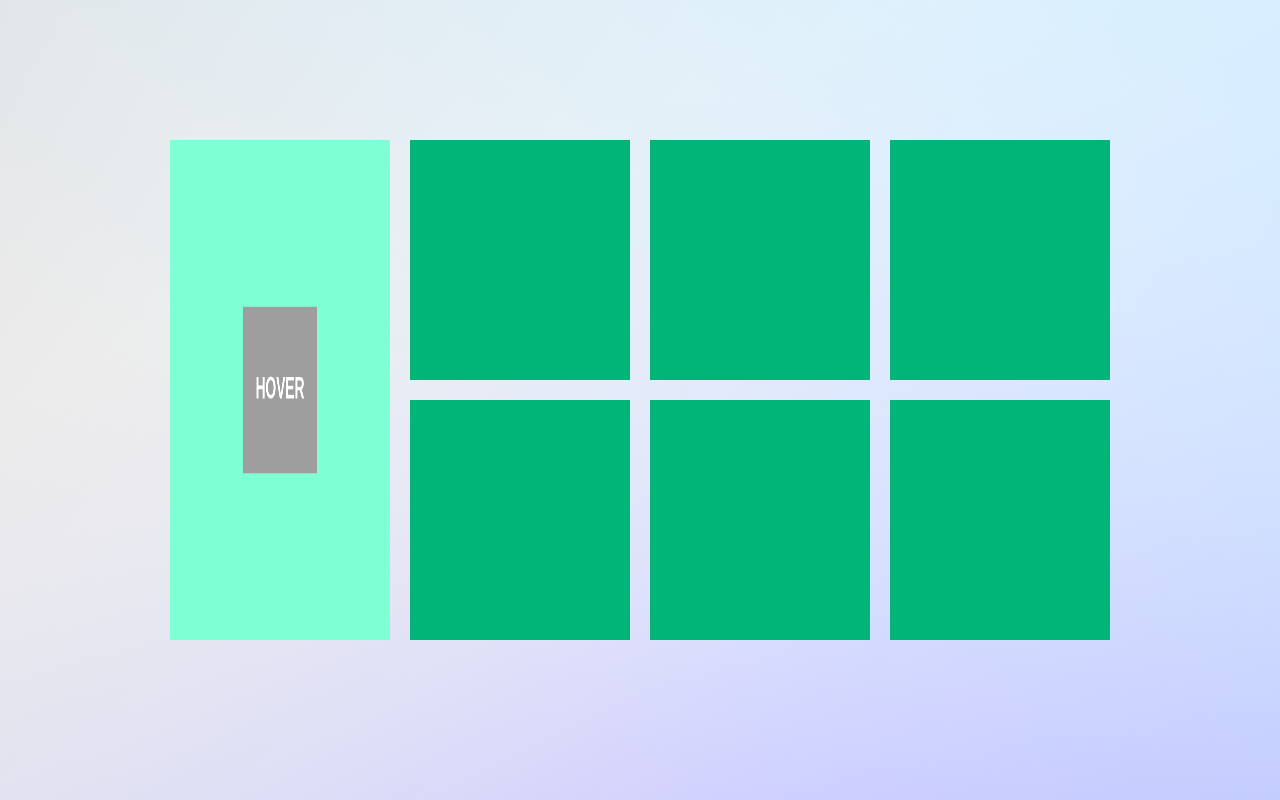
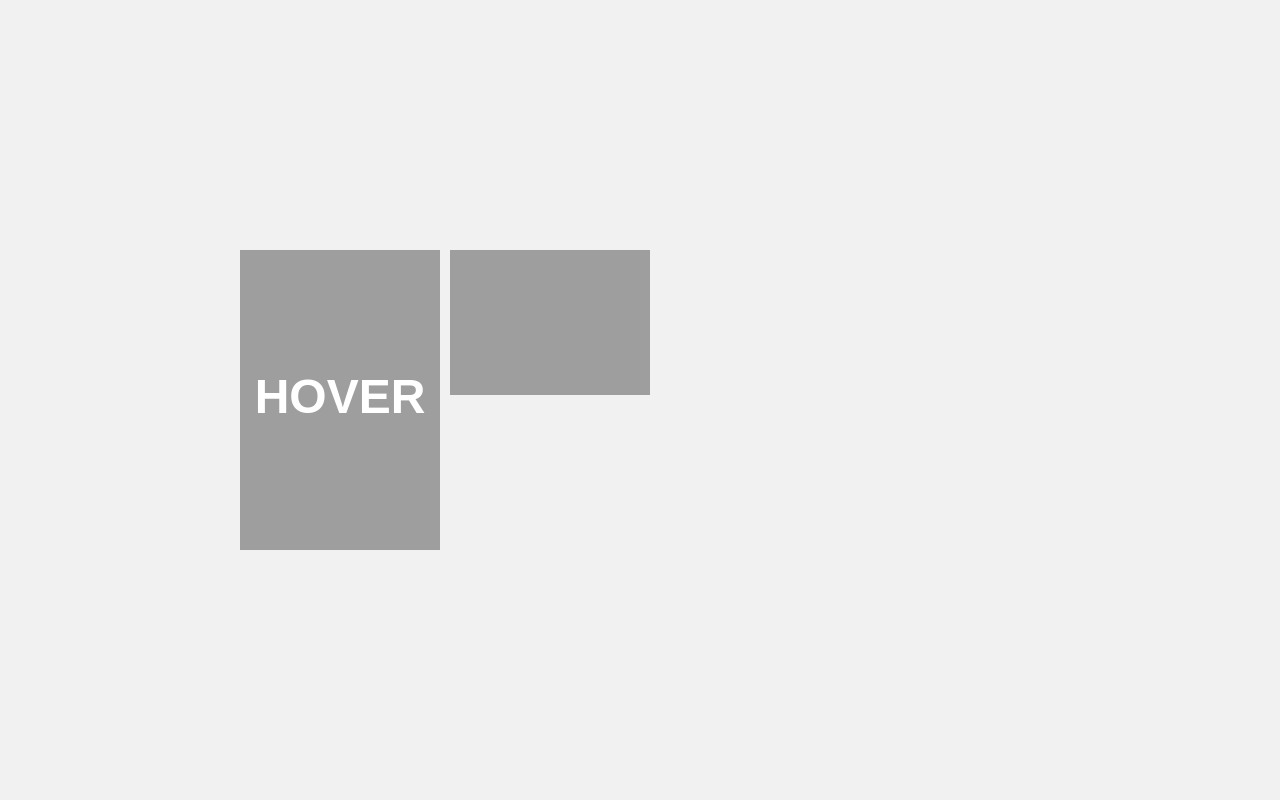
Before and after one commit to 1iyc/js-study, a plain HTML site: page canvas-elasticbutton/Apply/index.html in a window 1280 px wide. Drawn offline with nearby package versions, Linux system fonts and the light colour scheme.

Commit message:
Add One Ellastic Block

```diff
--- a/canvas-elasticbutton/Apply/css/style.css
+++ b/canvas-elasticbutton/Apply/css/style.css
@@ -1,59 +1,15 @@
 body {
-  background: linear-gradient(217deg, rgba(207, 237, 255, 0.8), rgba(255,0,0,0) 70.71%),
-              linear-gradient(127deg, rgba(223, 223, 223, 0.8), rgba(0,255,0,0) 70.71%),
-              linear-gradient(336deg, rgba(176, 176, 255, 0.8), rgba(0,0,255,0) 70.71%);
-  margin: 0;
-  padding: 0;
-  box-sizing: border-box;
-}
-
-.main-body {
-  /* background-color: aqua; */
-  width: 940px;
-  height: 800px;
-  margin: 0 auto;
-  padding: 0;
-  align-content: center;
-  display: grid;
-  grid-template-columns: 220px 220px 220px 220px;
-  grid-template-rows: 240px 240px;
-  grid-gap: 20px;
+    background-color: #f1f1f1;
+    margin: 0;
 }
 
 #canvas {
-  width: 220px;
-  height: 500px;
-  background-color: aquamarine;
-  grid-column: 1;
-  grid-row: 1/span 3;
+    position: absolute;
+    margin: auto;
+    width: 900px;
+    height: 500px;
+    top: 0;
+    bottom: 0;
+    left: 0;
+    right: 0;
 }
-#canvas02 {
-  width: 220px;
-  height: 240px;
-  background-color: rgb(1, 180, 120);
-}
-#canvas03 {
-  width: 220px;
-  height: 240px;
-  background-color: rgb(1, 180, 120);
-}
-#canvas04 {
-  width: 220px;
-  height: 240px;
-  background-color: rgb(1, 180, 120);
-}
-#canvas05 {
-  width: 220px;
-  height: 240px;
-  background-color: rgb(1, 180, 120);
-}
-#canvas06 {
-  width: 220px;
-  height: 240px;
-  background-color: rgb(1, 180, 120);
-}
-#canvas07 {
-  width: 220px;
-  height: 240px;
-  background-color: rgb(1, 180, 120);
-}
--- a/canvas-elasticbutton/Apply/index.html
+++ b/canvas-elasticbutton/Apply/index.html
@@ -1,24 +1,8 @@
-<!DOCTYPE html>
-<html lang="en">
 <head>
-	<meta charset="UTF-8">
-	<meta name="viewport" content="width=device-width, initial-scale=1.0">
-	<meta http-equiv="X-UA-Compatible" content="ie=edge">
-	<link rel="stylesheet" href="./css/style.css">
-	<title>card design</title>
+	<link rel="stylesheet" type="text/css" href="./css/style.css" />
 </head>
 <body>
-	<div class="main-body">
-		<canvas id="canvas"><a href="#"></a></canvas>
-		<canvas id="canvas02"><a href="#"></a></canvas>
-		<canvas id="canvas03"><a href="#"></a></canvas>
-		<canvas id="canvas04"><a href="#"></a></canvas>
-		<canvas id="canvas05"><a href="#"></a></canvas>
-		<canvas id="canvas06"><a href="#"></a></canvas>
-		<canvas id="canvas07"><a href="#"></a></canvas>
-	</div>
-
-	<script src="https://cdnjs.cloudflare.com/ajax/libs/gsap/1.13.2/TweenMax.min.js"></script>
-	<script src="./js/canvas.js"></script>
+	<canvas id="canvas"></canvas>
+	<script type="text/javascript" src="https://cdnjs.cloudflare.com/ajax/libs/gsap/1.13.2/TweenMax.min.js"></script>
+	<script type="text/javascript" src="./js/canvas.js"></script>
 </body>
-</html>
--- a/canvas-elasticbutton/Apply/js/canvas.js
+++ b/canvas-elasticbutton/Apply/js/canvas.js
@@ -1,6 +1,6 @@
 // canvas settings
-var viewWidth = 768,
-    viewHeight = 768,
+var viewWidth = 900,
+	viewHeight = 500,
 	canvas = document.getElementById("canvas"),
 	ctx;
 
@@ -8,58 +8,68 @@ var viewWidth = 768,
 var mouse,
 	mouse0,
 	mouse1,
-    mouseInRect = false;
+	mouseInRect = false,
+	mouseInBlock1 = false;
 
 var elasticRect,
+	block1,
 	pattern,
-    expanded = false;
+	expanded = false,
+	expanded1 = false;
 
-var buttonText = 'HOVER';
+var buttonText = "HOVER";
 
 window.onload = function() {
-
 	var img = new Image();
 	img.onload = function() {
-
 		initCanvas();
 
-        pattern = ctx.createPattern(img, 'repeat');
+		pattern = ctx.createPattern(img, "repeat");
 
-        canvas.addEventListener('mousemove', function(e) {
+		canvas.addEventListener("mousemove", function(e) {
 			var r = canvas.getBoundingClientRect();
 			mouse.x = e.clientX - r.left;
 			mouse.y = e.clientY - r.top;
 			mouseInRect = contains(elasticRect, mouse);
+			mouseInBlock1 = contains(block1, mouse);
 		});
-        canvas.addEventListener('click', function(e) {
+		canvas.addEventListener("click", function(e) {
 			if (mouseInRect) {
 				if (expanded) {
-                    elasticRect.resize(256, 256, 256, 256);
+					elasticRect.resize(50, 100, 200, 300);
+				} else {
+					elasticRect.resize(25, 50, 800, 400);
 				}
-                else {
-                    elasticRect.resize(128, 128, 512, 512);
+				expanded = !expanded;
 			}
-
-                expanded = !expanded;
+			else if (mouseInBlock1) {
+				if (expanded1) {
+					block1.resize(260, 100, 200, 145);
+				} else {
+					block1.resize(25, 50, 800, 400);
+				}
+				expanded1 = !expanded1;
 			}
 		});
 
 		requestAnimationFrame(loop);
 	};
 
-    img.src = 'https://s3-us-west-2.amazonaws.com/s.cdpn.io/175711/woods.jpg';
+	img.src = "https://s3-us-west-2.amazonaws.com/s.cdpn.io/175711/woods.jpg";
 
 	mouse = new Point();
 	mouse0 = new Point();
 	mouse1 = new Point();
 
-    elasticRect = new ElasticRect(256, 256, 256, 256);
+	elasticRect = new ElasticRect(50, 100, 200, 300);
+
+	block1 = new ElasticRect(260, 100, 200, 145);
 };
 
 function initCanvas() {
 	canvas.width = viewWidth;
 	canvas.height = viewHeight;
-    ctx = canvas.getContext('2d');
+	ctx = canvas.getContext("2d");
 }
 
 function update() {
@@ -68,27 +78,28 @@ function update() {
 	mouse1.x = mouse.x;
 	mouse1.y = mouse.y;
 
-    if (mouseInRect) {
-        canvas.style.cursor = 'pointer';
-        buttonText = 'CLICK';
-    }
-    else {
-        canvas.style.cursor = 'default';
-        buttonText = 'HOVER';
+	if (mouseInRect || mouseInBlock1) {
+		canvas.style.cursor = "pointer";
+		buttonText = "CLICK";
+	} else {
+		canvas.style.cursor = "default";
+		buttonText = "HOVER";
 	}
 
 	elasticRect.update();
+	block1.update();
 }
 
 function draw() {
 	ctx.clearRect(0, 0, viewWidth, viewHeight);
 	elasticRect.draw();
+	block1.draw();
 
-    ctx.fillStyle = '#fff';
-    ctx.font = '800 48px Arial';
-    ctx.textBaseline = 'middle';
-    ctx.textAlign = 'center';
-    ctx.fillText(buttonText, 384, 384);
+	ctx.fillStyle = "#fff";
+	ctx.font = "800 48px Arial";
+	ctx.textBaseline = "middle";
+	ctx.textAlign = "center";
+	ctx.fillText(buttonText, 150, 250);
 }
 
 function loop() {
@@ -98,17 +109,15 @@ function loop() {
 	requestAnimationFrame(loop);
 }
 
-
-
 function Point(x, y) {
 	this.x = x || 0;
 	this.y = y || 0;
 }
 Point.prototype = {
-    draw:function() {
-        ctx.fillStyle = '#f0f';
+	draw: function() {
+		ctx.fillStyle = "#f0f";
 		ctx.beginPath();
-        ctx.arc(this.x, this.y, 6,  0, Math.PI * 2);
+		ctx.arc(this.x, this.y, 6, 0, Math.PI * 2);
 		ctx.fill();
 	}
 };
@@ -132,7 +141,7 @@ function ElasticRect(x, y, w, h) {
 	this.elasticParams = [1.5, 0.5];
 }
 ElasticRect.prototype = {
-    update:function() {
+	update: function() {
 		var i;
 
 		i = intersect(mouse0, mouse1, this.p0, this.p1);
@@ -164,29 +173,29 @@ ElasticRect.prototype = {
 		}
 	},
 
-    elastic:function(i, c) {
+	elastic: function(i, c) {
 		var dx = mouse.x - i.x,
 			dy = mouse.y - i.y;
 
 		var tl = new TimelineMax();
 
 		tl.to(c, 0.25, {
-            x:dx * 1.5 + mouse1.x,
-            y:dy * 1.5 + mouse1.y,
-            ease:Cubic.easeOut
+			x: dx * 1.5 + mouse1.x,
+			y: dy * 1.5 + mouse1.y,
+			ease: Cubic.easeOut
 		});
 
 		tl.to(c, 2, {
-            x:i.x,
-            y:i.y,
-            ease:Elastic.easeOut,
-            easeParams:this.elasticParams
+			x: i.x,
+			y: i.y,
+			ease: Elastic.easeOut,
+			easeParams: this.elasticParams
 		});
 
 		//c.x = i.x;
 		//c.y = i.y;
 	},
-    resize:function(x, y, w, h) {
+	resize: function(x, y, w, h) {
 		this.x = x;
 		this.y = y;
 		this.w = w;
@@ -194,47 +203,133 @@ ElasticRect.prototype = {
 
 		var tl = new TimelineMax();
 
-        tl.to(this.p0, 0.3, {x:x, y:y, ease:Cubic.easeIn}, Math.random() * 0.25);
-        tl.to(this.p1, 0.3, {x:x + w, y:y, ease:Cubic.easeIn}, Math.random() * 0.25);
-        tl.to(this.p2, 0.3, {x:x + w, y:y + h, ease:Cubic.easeIn}, Math.random() * 0.25);
-        tl.to(this.p3, 0.3, {x:x, y:y + h, ease:Cubic.easeIn}, Math.random() * 0.25);
+		tl.to(
+			this.p0,
+			0.3,
+			{ x: x, y: y, ease: Cubic.easeIn },
+			Math.random() * 0.25
+		);
+		tl.to(
+			this.p1,
+			0.3,
+			{ x: x + w, y: y, ease: Cubic.easeIn },
+			Math.random() * 0.25
+		);
+		tl.to(
+			this.p2,
+			0.3,
+			{ x: x + w, y: y + h, ease: Cubic.easeIn },
+			Math.random() * 0.25
+		);
+		tl.to(
+			this.p3,
+			0.3,
+			{ x: x, y: y + h, ease: Cubic.easeIn },
+			Math.random() * 0.25
+		);
 
-        tl.to(this.c0, 2, {x:x + w * 0.5, y:y, ease:Elastic.easeOut, easeParams:this.elasticParams}, Math.random() * 0.5);
-        tl.to(this.c1, 2, {x:x + w, y:y + h * 0.5, ease:Elastic.easeOut, easeParams:this.elasticParams}, Math.random() * 0.5);
-        tl.to(this.c2, 2, {x:x + w * 0.5, y:y + h, ease:Elastic.easeOut, easeParams:this.elasticParams}, Math.random() * 0.5);
-        tl.to(this.c3, 2, {x:x, y:y + h * 0.5, ease:Elastic.easeOut, easeParams:this.elasticParams}, Math.random() * 0.5);
+		tl.to(
+			this.c0,
+			2,
+			{
+				x: x + w * 0.5,
+				y: y,
+				ease: Elastic.easeOut,
+				easeParams: this.elasticParams
 			},
-    draw:function() {
+			Math.random() * 0.5
+		);
+		tl.to(
+			this.c1,
+			2,
+			{
+				x: x + w,
+				y: y + h * 0.5,
+				ease: Elastic.easeOut,
+				easeParams: this.elasticParams
+			},
+			Math.random() * 0.5
+		);
+		tl.to(
+			this.c2,
+			2,
+			{
+				x: x + w * 0.5,
+				y: y + h,
+				ease: Elastic.easeOut,
+				easeParams: this.elasticParams
+			},
+			Math.random() * 0.5
+		);
+		tl.to(
+			this.c3,
+			2,
+			{
+				x: x,
+				y: y + h * 0.5,
+				ease: Elastic.easeOut,
+				easeParams: this.elasticParams
+			},
+			Math.random() * 0.5
+		);
+	},
+	draw: function() {
 		ctx.fillStyle = pattern;
 		ctx.beginPath();
 
 		ctx.moveTo(this.p0.x, this.p0.y);
-        ctx.bezierCurveTo(this.c0.x, this.c0.y, this.c0.x, this.c0.y, this.p1.x, this.p1.y);
-        ctx.bezierCurveTo(this.c1.x, this.c1.y, this.c1.x, this.c1.y, this.p2.x, this.p2.y);
-        ctx.bezierCurveTo(this.c2.x, this.c2.y, this.c2.x, this.c2.y, this.p3.x, this.p3.y);
-        ctx.bezierCurveTo(this.c3.x, this.c3.y, this.c3.x, this.c3.y, this.p0.x, this.p0.y);
+		ctx.bezierCurveTo(
+			this.c0.x,
+			this.c0.y,
+			this.c0.x,
+			this.c0.y,
+			this.p1.x,
+			this.p1.y
+		);
+		ctx.bezierCurveTo(
+			this.c1.x,
+			this.c1.y,
+			this.c1.x,
+			this.c1.y,
+			this.p2.x,
+			this.p2.y
+		);
+		ctx.bezierCurveTo(
+			this.c2.x,
+			this.c2.y,
+			this.c2.x,
+			this.c2.y,
+			this.p3.x,
+			this.p3.y
+		);
+		ctx.bezierCurveTo(
+			this.c3.x,
+			this.c3.y,
+			this.c3.x,
+			this.c3.y,
+			this.p0.x,
+			this.p0.y
+		);
 		ctx.fill();
 	}
 };
 
-
-
 function intersect(a1, a2, b1, b2) {
 	var result = {
-        intersects:false,
-        x:null,
-        y:null
+		intersects: false,
+		x: null,
+		y: null
 	};
 
 	var ua_t = (b2.x - b1.x) * (a1.y - b1.y) - (b2.y - b1.y) * (a1.x - b1.x);
 	var ub_t = (a2.x - a1.x) * (a1.y - b1.y) - (a2.y - a1.y) * (a1.x - b1.x);
-    var u_b  = (b2.y - b1.y) * (a2.x - a1.x) - (b2.x - b1.x) * (a2.y - a1.y);
+	var u_b = (b2.y - b1.y) * (a2.x - a1.x) - (b2.x - b1.x) * (a2.y - a1.y);
 
-    if ( u_b != 0 ) {
+	if (u_b != 0) {
 		var ua = ua_t / u_b;
 		var ub = ub_t / u_b;
 
-        if ( 0 <= ua && ua <= 1 && 0 <= ub && ub <= 1 ) {
+		if (0 <= ua && ua <= 1 && 0 <= ub && ub <= 1) {
 			result.intersects = true;
 			result.x = a1.x + ua * (a2.x - a1.x);
 			result.y = a1.y + ua * (a2.y - a1.y);
@@ -245,8 +340,10 @@ function intersect(a1, a2, b1, b2) {
 }
 
 function contains(rect, point) {
-    return  !(point.x < rect.x            ||
-              point.x > rect.x + rect.w   ||
-              point.y < rect.y            ||
-              point.y > rect.y + rect.h);
+	return !(
+		point.x < rect.x ||
+		point.x > rect.x + rect.w ||
+		point.y < rect.y ||
+		point.y > rect.y + rect.h
+	);
 }
```
Lines whose indentation alone changed are shown as unchanged.
